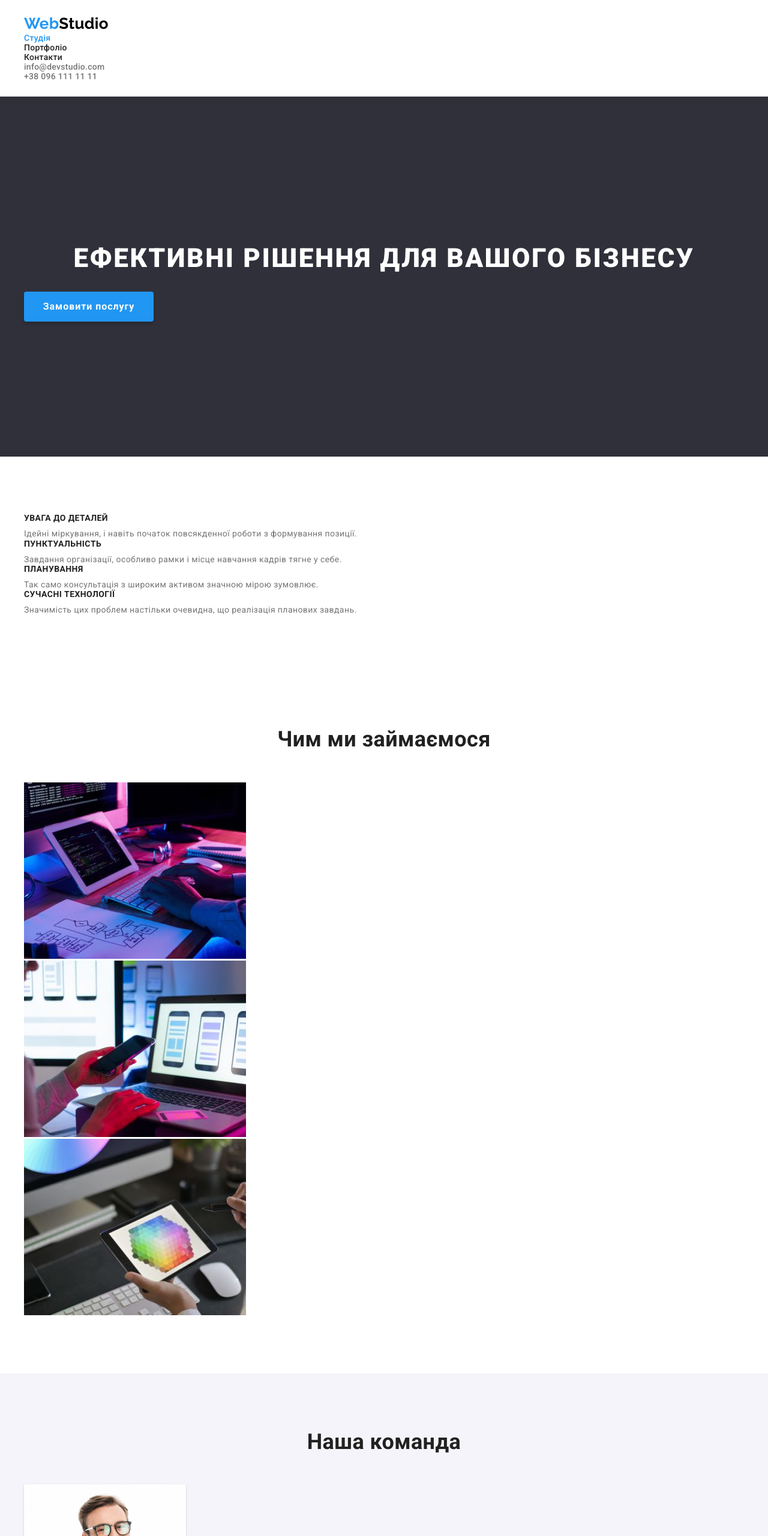
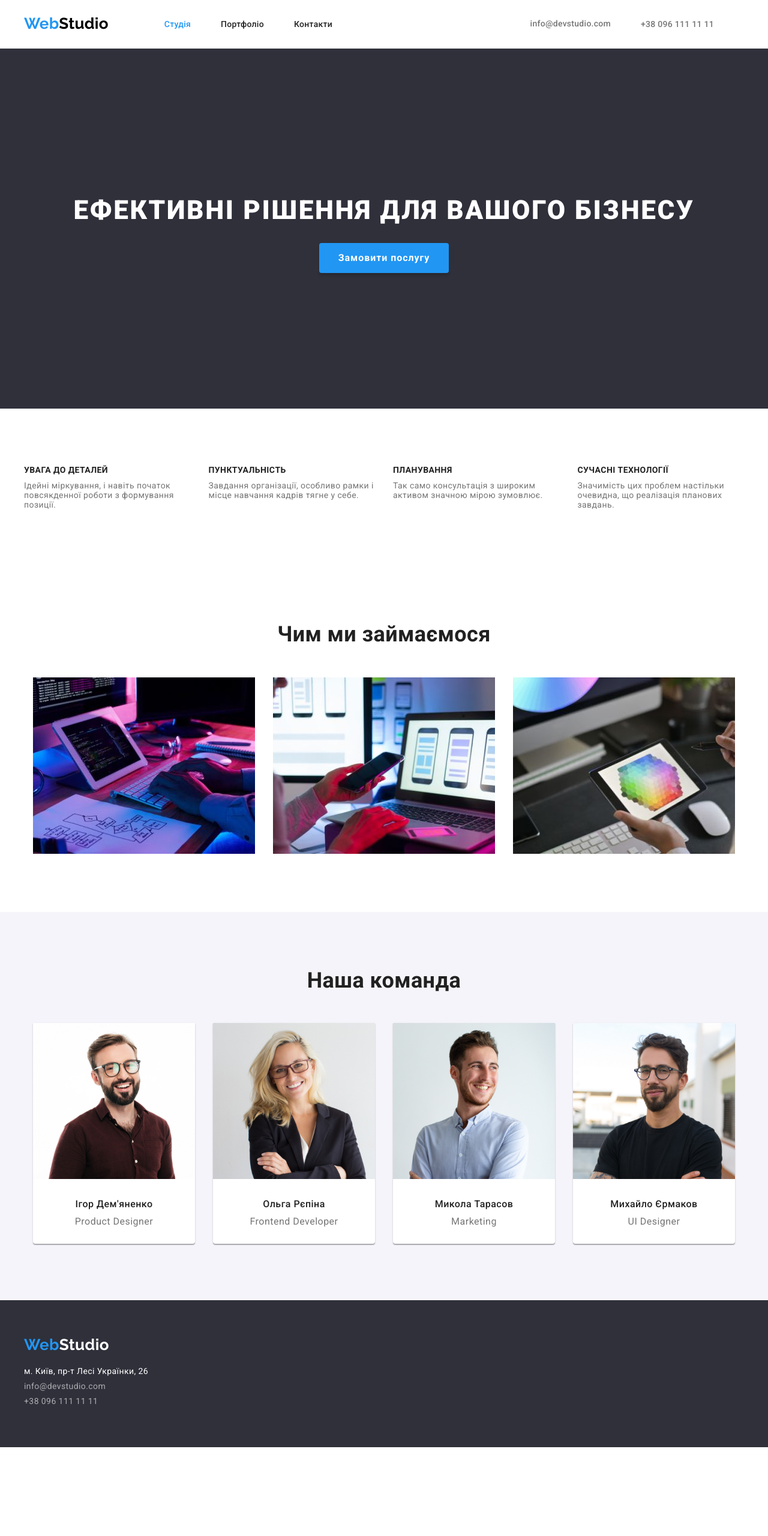
Before and after one commit to nikitakozachkov/goit-markup-hw-03, a plain HTML site: page index.html in a window 1280 px wide. Shown: the top 2560 px of the page at 60% size. After the commit the page ends 2412 px from the top, so only its background shows below. Drawn offline with nearby package versions, Linux system fonts and the light colour scheme.

Commit message:
update styles.css

```diff
--- a/css/styles.css
+++ b/css/styles.css
@@ -11,22 +11,36 @@
   --secondary-background-color: #2f303a;
 }
 
-body,p,ul,button,h1,h2,h3,h4,h5,h6 {
+body,
+p,
+button,
+ul,
+h1,
+h2,
+h3,
+h4,
+h5,
+h6 {
   margin: 0;
   padding: 0;
 }
-button{
+button {
   cursor: pointer;
   font-family: inherit;
 }
-h1,h2,h3,h4,h5,h6{
+h1,
+h2,
+h3,
+h4,
+h5,
+h6 {
   font-size: inherit;
   line-height: inherit;
 }
-a{
+a {
   text-decoration: none;
 }
-ul{
+ul {
   list-style: none;
 }
 
@@ -39,8 +53,9 @@ body {
 }
 
 /* контейнер */
-.container{
-	width: 1200px;
+.container {
+  width: 1230px;
+  padding: 0 15px;
   margin: 0 auto;
 }
 
@@ -51,23 +66,36 @@ body {
   border-bottom: 1px solid #ececec;
   padding: 25px 0;
 }
+.header .container {
+  display: flex;
+  align-items: center;
+}
 .header-nav {
+  display: flex;
+  align-items: center;
+  margin-right: auto;
 }
 .header-logo {
   font-family: Raleway;
   font-size: 26px;
   font-weight: 700;
   color: var(--secondary-logo-color);
+  margin-right: 93px;
 }
 .header-logo .logo {
   color: var(--primary-logo-color);
 }
 .header-list {
+  display: flex;
 }
 .header-item {
-
+  margin-right: 50px;
+}
+.header-item:last-child {
+  margin-right: 0;
 }
 .header-link {
+  padding: 100% 0;
   color: var(--primary-color-button);
 }
 .header-link:hover,
@@ -78,9 +106,15 @@ body {
   color: var(--accent-color);
 }
 .header-contacts {
+  display: flex;
 }
-.contacts-item a{
+.contacts-item a {
   color: var(--primary-text-color);
+  margin-right: 50px;
+  padding: 100% 0;
+}
+.contacts-item:last-child {
+  margin-right: 0;
 }
 .contacts-item a:hover,
 .contacts-item a:focus {
@@ -93,14 +127,20 @@ body {
 /* основний контент */
 .main {
 }
-.section{
+.section {
   padding: 94px 0;
 }
-.section.work-examples{
+.section.work-examples {
 }
 .filter {
+  display: flex;
+  justify-content: center;
 }
 .filter-item {
+  margin-right: 8px;
+}
+.filter-item:last-child {
+  margin-right: 0;
 }
 .filter-button {
   font-weight: 500;
@@ -121,10 +161,24 @@ body {
 }
 
 .examples {
+  display: flex;
+  flex-wrap: wrap;
+  justify-content: center;
+  margin-top: 50px;
 }
 .examples-item {
-	border-bottom: 1px solid #eeeeee;
-	margin-top: 50px;
+  border: 1px solid #eeeeee;
+  margin-right: 30px;
+  margin-bottom: 30px;
+}
+.examples-item:nth-child(3n) {
+  margin-right: 0;
+}
+.examples-item:nth-last-child(-n + 3) {
+  margin-bottom: 0;
+}
+.item-info {
+  padding: 20px 24px;
 }
 .item-title {
   font-size: 18px;
@@ -134,10 +188,13 @@ body {
 }
 .item-subtitle {
   font-size: 16px;
+  line-height: 30px;
+  margin-top: 4px;
   color: var(--primary-text-color);
 }
 
 .section.hero {
+  text-align: center;
   width: 100%;
   height: 600px;
   background-color: var(--secondary-background-color);
@@ -147,7 +204,6 @@ body {
   font-size: 44px;
   font-weight: 900;
   letter-spacing: 0.06em;
-	text-align: center;
   text-transform: uppercase;
   margin-top: 150px;
 }
@@ -165,29 +221,33 @@ body {
   margin-top: 30px;
 }
 
-.section.benefits{
-
+.section.benefits {
 }
-.benefits-list{
-
+.benefits-list {
+  display: flex;
+  flex-wrap: wrap;
+  justify-content: center;
 }
-.benefits-item{
-
+.benefits-item {
+  width: calc((100% - 3 * 30px) / 4);
+  margin-right: 30px;
 }
-.benefits-title{
+.benefits-item:nth-child(4n) {
+  margin-right: 0;
+}
+.benefits-title {
   font-weight: 700;
   text-transform: uppercase;
   color: var(--title-text-color);
   margin-bottom: 10px;
 }
-.benefits-subtitle{
+.benefits-subtitle {
   color: var(--primary-text-color);
 }
 
-.section .about{
-
+.section.about {
 }
-.about-title{
+.about-title {
   font-size: 36px;
   font-weight: 700;
   letter-spacing: var(--primary-letter-spacing);
@@ -195,39 +255,55 @@ body {
   color: var(--title-text-color);
   margin-bottom: 50px;
 }
-.about-item{
-
+.about-list {
+  display: flex;
+  flex-wrap: wrap;
+  justify-content: center;
+}
+.about-item {
+  margin-right: 30px;
+}
+.about-item:nth-child(3n) {
+  margin-right: 0;
 }
 
-.section.team{
+.section.team {
   background-color: var(--primary-background-color-button);
 }
-.team-title{
+.team-title {
   font-size: 36px;
   font-weight: 700;
   text-align: center;
   color: var(--title-text-color);
 }
-.team-list{
-
+.team-list {
+  display: flex;
+  flex-wrap: wrap;
+  justify-content: center;
 }
-.team-item{
+.team-item {
   width: 270px;
   height: 368px;
   background: #fff;
-	box-shadow: 0px 1px 3px rgba(0, 0, 0, 0.12), 0px 1px 1px rgba(0, 0, 0, 0.14), 0px 2px 1px rgba(0, 0, 0, 0.2);
+  box-shadow: 0px 1px 3px rgba(0, 0, 0, 0.12), 0px 1px 1px rgba(0, 0, 0, 0.14),
+    0px 2px 1px rgba(0, 0, 0, 0.2);
   border-radius: 0 0 4px 4px;
   margin-top: 50px;
+  margin-right: 30px;
+  text-align: center;
+}
+.team-item:nth-child(4n) {
+  margin-right: 0;
 }
 
-.item-title{
+.team-item--title {
   font-size: 16px;
   font-weight: 500;
   letter-spacing: 0.03em;
   color: var(--title-text-color);
-	margin-top:30px;
+  margin-top: 30px;
 }
-.item-subtitle{
+.team-item--subtitle {
   font-size: 16px;
   letter-spacing: 0.03em;
   color: var(--primary-text-color);
@@ -244,17 +320,25 @@ body {
   font-size: 26px;
   font-weight: 700;
   color: #fff;
+  display: inline-block;
+  margin-bottom: 20px;
 }
 .footer-logo .logo {
   color: var(--primary-logo-color);
 }
 .footer-address {
+  display: flex;
+  flex-direction: column;
 }
-.footer-address a{
+.footer-address a {
   font-style: normal;
+  margin-bottom: 9px;
+}
+.footer-adress a:last-child {
+  margin-bottom: 0;
 }
 .footer-address a:hover,
-.footer-address a:focus{
+.footer-address a:focus {
   color: var(--accent-color);
 }
 .footer-location {
```
Lines whose indentation alone changed are shown as unchanged.
